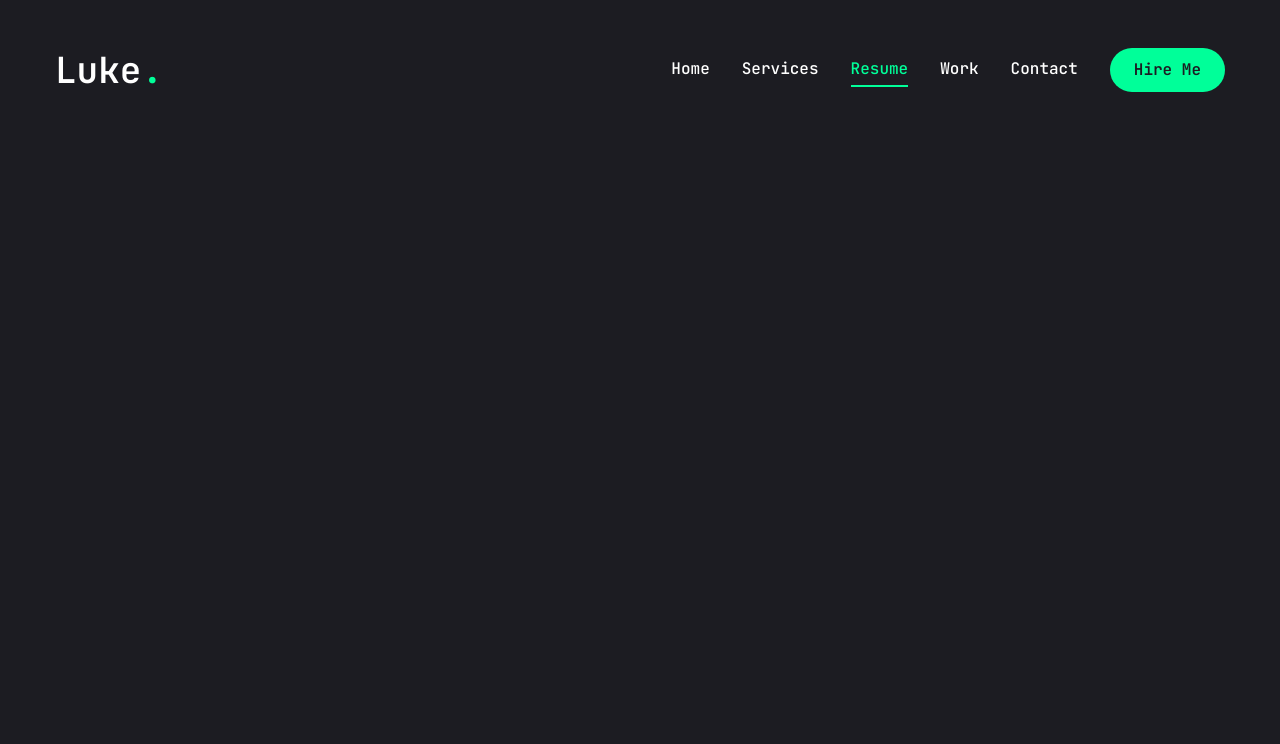
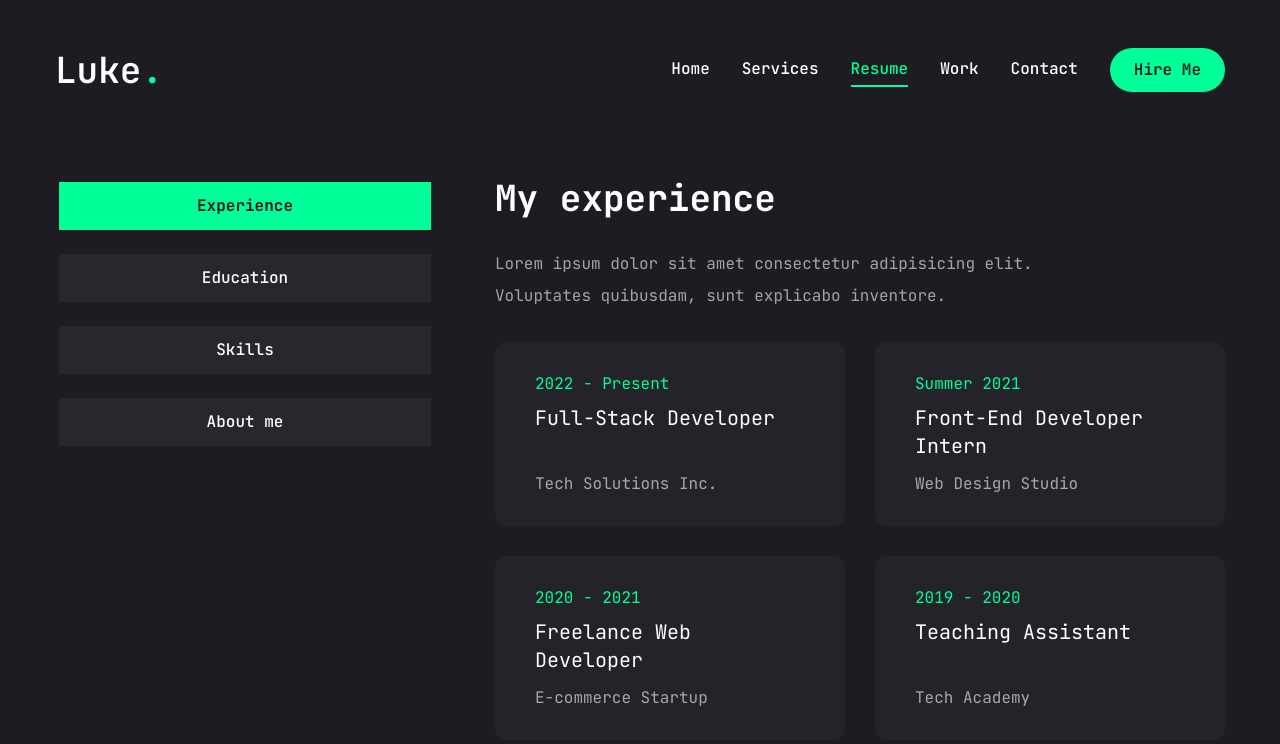
Before and after one commit to nabi-noor/portfolio-clone, a Next.js app: page /resume in a window 1280 px wide. Shown: the top 744 px of the page. Built offline with nearby package versions, Linux system fonts and the light colour scheme.

Commit message:
changes made

```diff
--- a/app/resume/page.jsx
+++ b/app/resume/page.jsx
@@ -16,7 +16,7 @@
 //about data
 const about = {
     title: 'About me',
-    description: 'Lorem ipsum dolor sit amet consectetur adipisicing elit. Consectetur atque velit sapiente in, aliquid doloremque totam quibusdam?',
+    description: 'Lorem ipsum dolor sit amet consectetur adipisicing elit. Voluptates quibusdam, sunt explicabo inventore.',
     info: [
         {
             fieldName: "Name",
@@ -57,7 +57,7 @@
 const experience = {
     icon: '/assets/resume/badge.svg',
     title: 'My experience',
-    description: "Lorem ipsum dolor sit amet consectetur adipisicing elit. Sapiente nostrum nemo similique quaerat aperiam quo eveniet sunt.",
+    description: "Lorem ipsum dolor sit amet consectetur adipisicing elit. Voluptates quibusdam, sunt explicabo inventore.",
     items: [
         {
             company: "Tech Solutions Inc.",
@@ -96,7 +96,7 @@
 const education = {
     icon: '/assets/resume/cap.svg',
     title: 'My education',
-    description: "Lorem ipsum dolor sit amet consectetur adipisicing elit. Sapiente nostrum nemo similique quaerat aperiam quo eveniet sunt.",
+    description: "Lorem ipsum dolor sit amet consectetur adipisicing elit. Voluptates quibusdam, sunt explicabo inventore.",
     items: [
         {
             institution: "Online Course Platform",
@@ -135,7 +135,7 @@
 const skills = {
     icon: '/assets/resume/cap.svg',
     title: 'My skills',
-    description: "Lorem ipsum dolor sit amet consectetur adipisicing elit. Sapiente nostrum nemo similique quaerat aperiam quo eveniet sunt.",
+    description: "Lorem ipsum dolor sit amet consectetur adipisicing elit. Voluptates quibusdam, sunt explicabo inventore.",
     skillList: [
         {
             icon: <FaHtml5 />,
@@ -172,7 +172,7 @@
     ],
 };
 
-import { Tabs, TabContent, TabsList, TabsTrigger } from "@/components/ui/tabs";
+import { Tabs, TabsContent, TabsList, TabsTrigger } from "@/components/ui/tabs";
 
 import { Tooltip, TooltipContent, TooltipProvider, TooltipTrigger } from "@/components/ui/tooltip"
 
@@ -190,7 +190,65 @@
         }}
             className="min-h-[80vh] flex items-center justify-center py-12 xl:py-0"
         >
+            <div className="container mx-auto">
+                <Tabs defaultValue='experience' className='flex flex-col xl:flex-row gap-[60px]'>
+                    <TabsList className="flex flex-col w-full max-w-[380px] mx-auto xl:mx-0 gap-6">
+                        <TabsTrigger value="experience">Experience</TabsTrigger>
+                        <TabsTrigger value="education">Education</TabsTrigger>
+                        <TabsTrigger value="skills">Skills</TabsTrigger>
+                        <TabsTrigger value="about">About me</TabsTrigger>
+                    </TabsList>
 
+                    {/* content */}
+                    <div className='min-h-[70vh] w-full'>
+                        {/* experience */}
+                        <TabsContent value="experience" className="w-full">
+                            <div className="flex flex-col gap-[30px] text-center xl:text-left">
+                                <h3 className="text-4xl font-bold">{experience.title}</h3>
+                                <p className="max-w-[600px] text-white/60 mx-auto xl:mx-0">{experience.description}</p>
+                                <ScrollArea className="h-[400px]">
+                                    <ul className="grid grid-cols-1 lg:grid-cols-2 gap-[30px]">
+                                        {experience.items.map((item, index) => {
+                                            return (
+                                                <li key={index} className="bg-[#232329] h-[184px] py-6 px-10 rounded-xl flex flex-col justify-center items-center lg:items-start gap-1">
+                                                    <span className='text-accent'>{item.duration}</span>
+                                                    <h3 className="text-xl max-w-[260px] min-h-[60px] text-center lg:text-left">{item.position}</h3>
+                                                    <div>
+                                                        {/* dot */}
+                                                        <span className="w-[6px] h-[6px] rounded-full bg-accent"></span>
+                                                        <p className="text-white/60">{item.company}</p>
+                                                    </div>
+                                                </li>
+                                            );
+                                        })}
+                                    </ul>
+                                </ScrollArea>
+                            </div>
+                        </TabsContent>
+                        {/* education */}
+                        <TabsContent value="education" className="w-full">
+                            <div className="flex flex-col gap-[30px] text-center xl:text-left">
+                                <h3 className="text-4xl font-bold">{education.title}</h3>
+                                <p className="max-w-[600px] text-white/60 mx-auto xl:mx-0">{education.description}</p>
+                            </div>
+                        </TabsContent>
+                        {/* skills */}
+                        <TabsContent value="skills" className="w-full">
+                            <div className="flex flex-col gap-[30px] text-center xl:text-left">
+                                <h3 className="text-4xl font-bold">{skills.title}</h3>
+                                <p className="max-w-[600px] text-white/60 mx-auto xl:mx-0">{skills.description}</p>
+                            </div>
+                        </TabsContent>
+                        {/* about */}
+                        <TabsContent value="about" className="w-full">
+                            <div className="flex flex-col gap-[30px] text-center xl:text-left">
+                                <h3 className="text-4xl font-bold">{about.title}</h3>
+                                <p className="max-w-[600px] text-white/60 mx-auto xl:mx-0">{about.description}</p>
+                            </div>
+                        </TabsContent>
+                    </div>
+                </Tabs>
+            </div>
         </motion.div>
     );
 };
--- a/components/ui/tabs.jsx
+++ b/components/ui/tabs.jsx
@@ -11,7 +11,7 @@
   <TabsPrimitive.List
     ref={ref}
     className={cn(
-      "inline-flex h-10 items-center justify-center rounded-md bg-slate-100 p-1 text-slate-500 dark:bg-slate-800 dark:text-slate-400",
+      "inline-flex h-auto rounded-md p-1 text-primary",
       className
     )}
     {...props} />
@@ -22,7 +22,7 @@
   <TabsPrimitive.Trigger
     ref={ref}
     className={cn(
-      "inline-flex items-center justify-center whitespace-nowrap rounded-sm px-3 py-1.5 text-sm font-medium ring-offset-white transition-all focus-visible:outline-none focus-visible:ring-2 focus-visible:ring-slate-950 focus-visible:ring-offset-2 disabled:pointer-events-none disabled:opacity-50 data-[state=active]:bg-white data-[state=active]:text-slate-950 data-[state=active]:shadow-sm dark:ring-offset-slate-950 dark:focus-visible:ring-slate-300 dark:data-[state=active]:bg-slate-950 dark:data-[state=active]:text-slate-50",
+      "inline-flex items-center w-full bg-[#27272c] justify-center whitespace-nowrap text-white rounded-lg p-3 text-base font-medium ring-offset-white transition-all disabled:pointer-events-none disabled:opacity-50 data-[state=active]:bg-accent data-[state=active]:text-primary data-[state=active]:font-bold data-[state=active]:shadow-sm border-separate",
       className
     )}
     {...props} />
@@ -33,7 +33,7 @@
   <TabsPrimitive.Content
     ref={ref}
     className={cn(
-      "mt-2 ring-offset-white focus-visible:outline-none focus-visible:ring-2 focus-visible:ring-slate-950 focus-visible:ring-offset-2 dark:ring-offset-slate-950 dark:focus-visible:ring-slate-300",
+      "min-h-[480px] ring-offset-white focus-visible:outline-none focus-visible:ring-2 focus-visible:ring-slate-950 focus-visible:ring-offset-2 dark:ring-offset-slate-950 dark:focus-visible:ring-slate-300",
       className
     )}
     {...props} />
```
